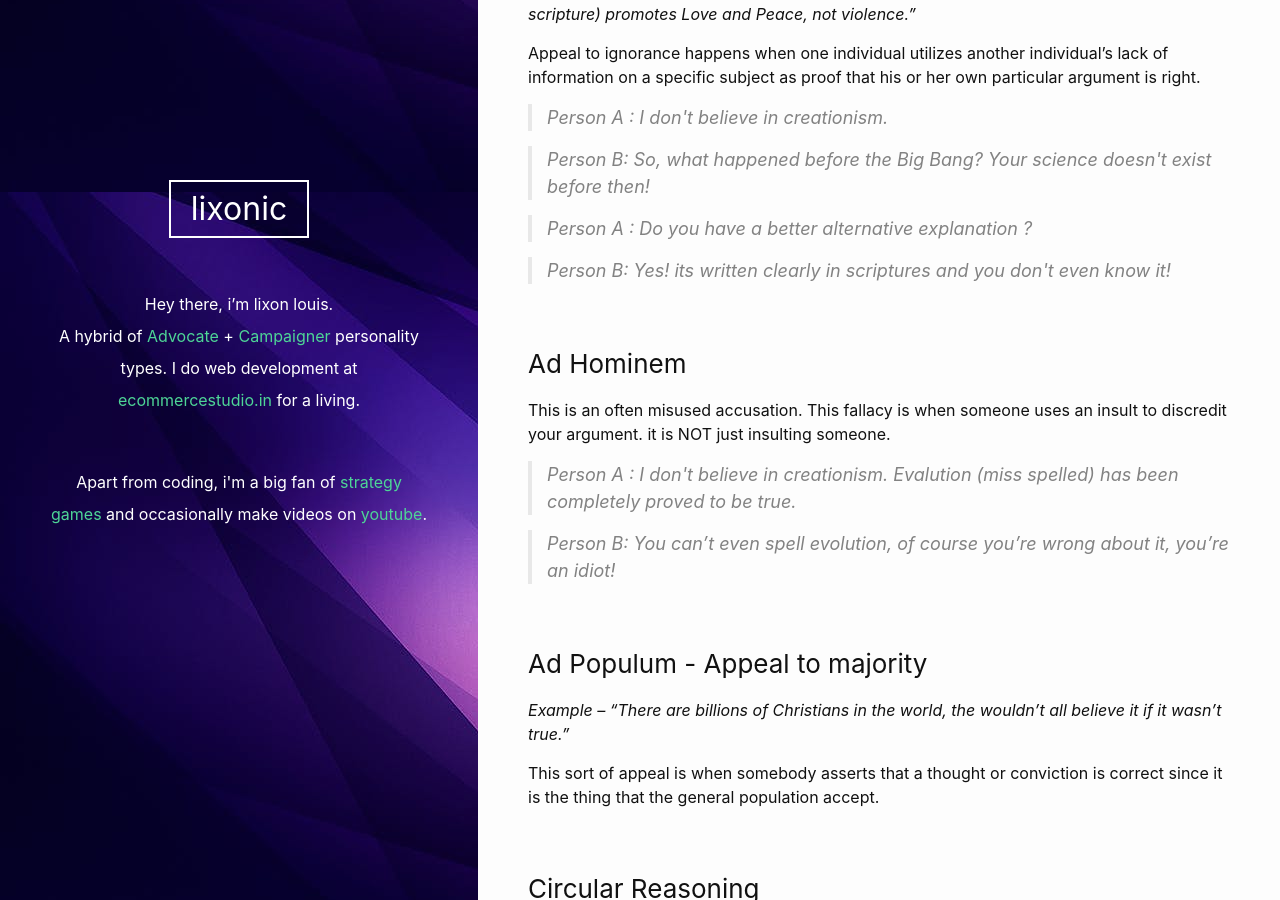
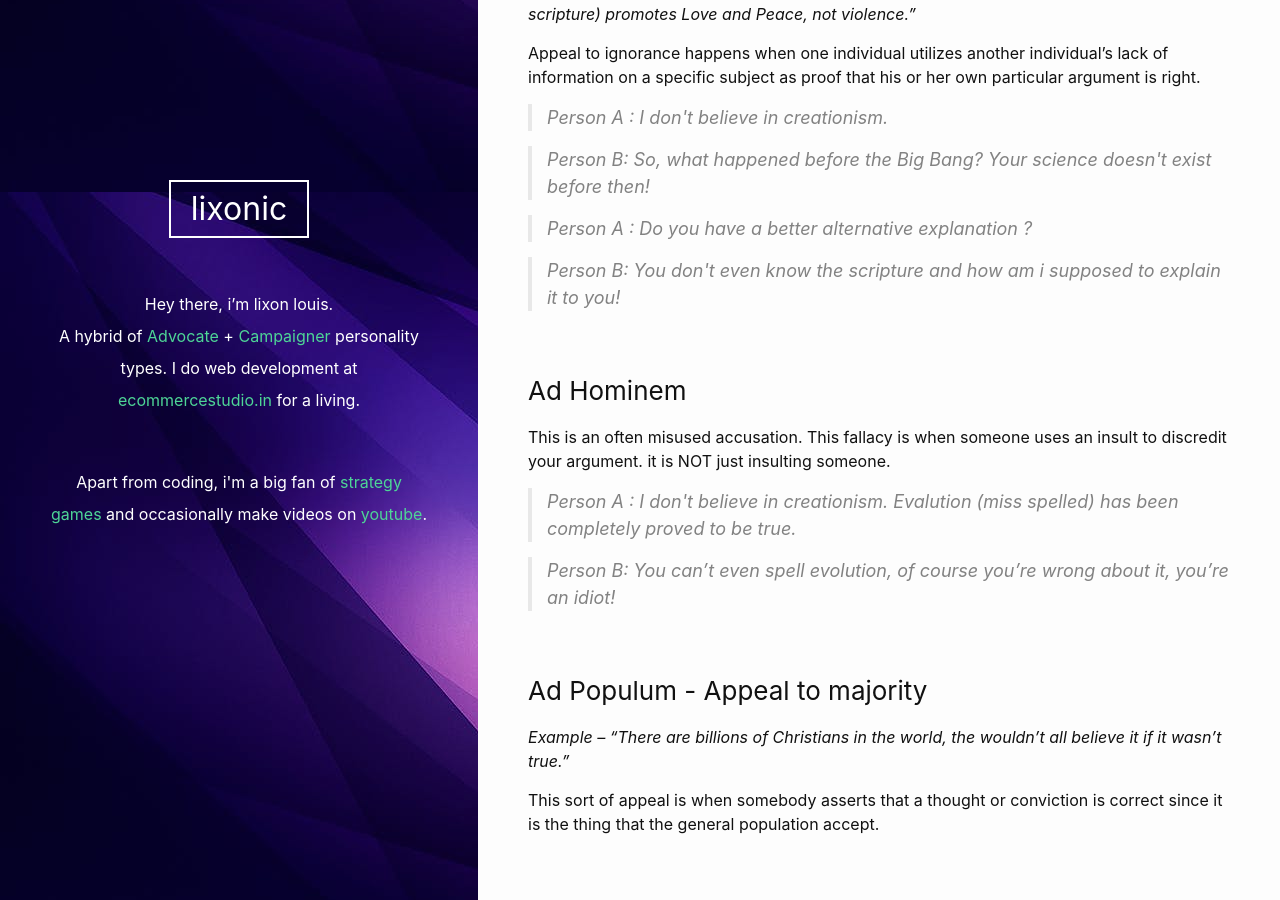
Before and after one commit to lixonic/lixonic, a Jekyll site: the page built from _posts/2020-08-16-fallacies-of-religion.md, in a window 1280 px wide and 900 px high, scrolled down 588 px. Built offline with Jekyll 4.4.1, drawn with Linux system fonts in a browser that asks for light colours.

Commit message:
update post

```diff
--- a/_posts/2020-08-16-fallacies-of-religion.md
+++ b/_posts/2020-08-16-fallacies-of-religion.md
@@ -31,7 +31,7 @@ Person A : I don't believe in creationism.
 
 </blockquote>
 
-<blockquote> Person B: Yes! its written clearly in scriptures and you don't even know it!   </blockquote>
+<blockquote> Person B: You don't even know the scripture and how am i supposed to explain it to you!   </blockquote>
 
 ### Ad Hominem
 This is an often misused accusation. This fallacy is when someone uses an insult to discredit your argument. it is NOT just insulting someone.
```
